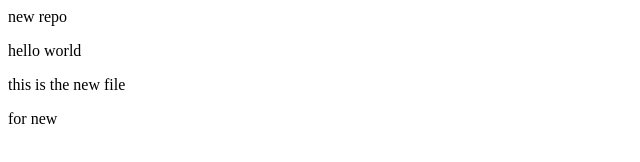
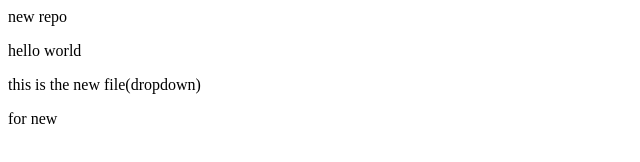
Before and after one commit to Sarthak1725/demo_git, a plain HTML site: page index.html in a window 1280 px wide. Shown: the full height of the page, 0-640 px from the left. Drawn offline with Linux system fonts and the light colour scheme.

Commit message:
dropdown

```diff
--- a/index.html
+++ b/index.html
@@ -1,4 +1,4 @@
 <p>new repo</p>
 <p>hello world</p>
-<p>this is the new file</p>
+<p>this is the new file(dropdown)</p>
 <p>for new</p>
```
